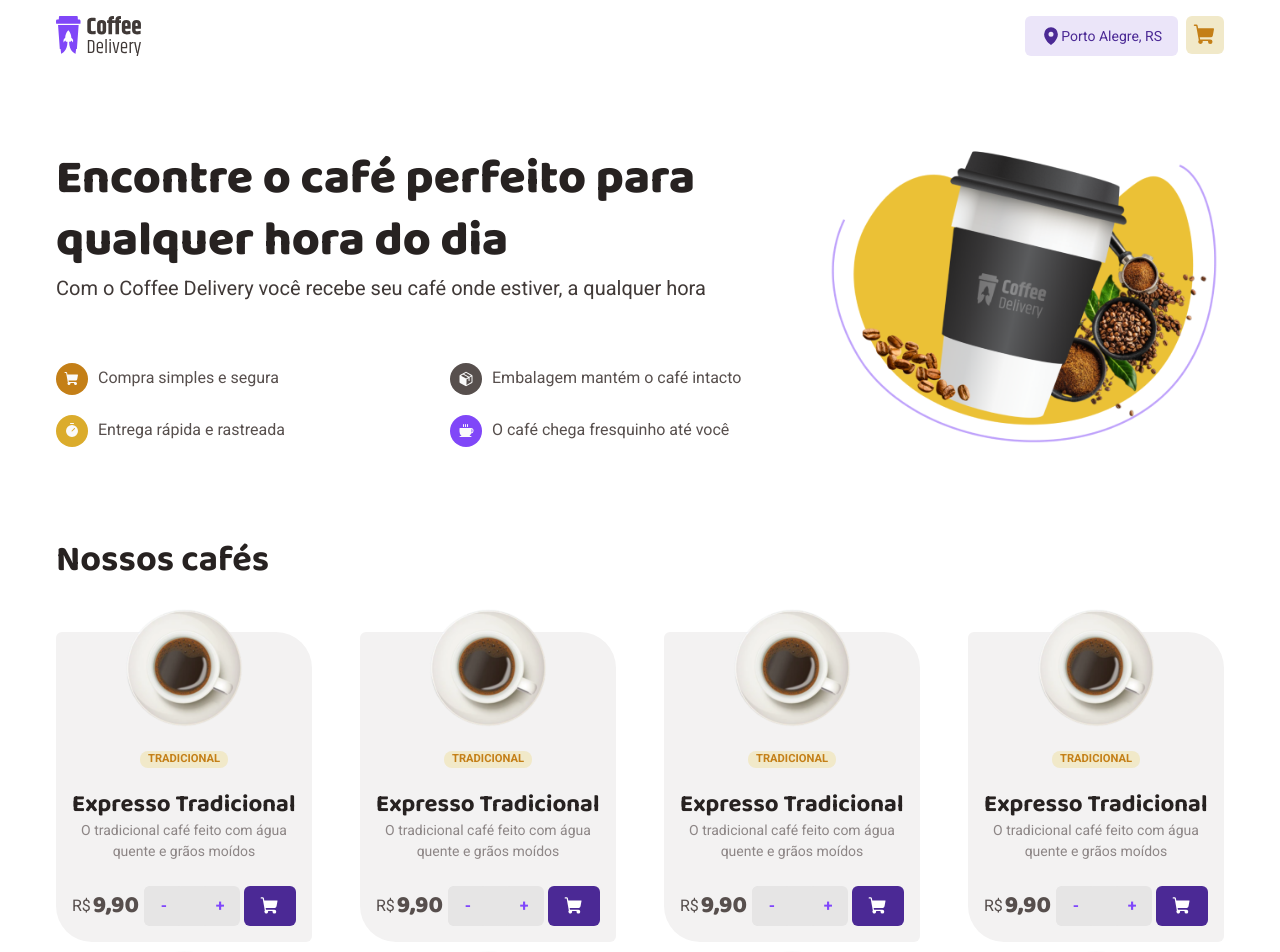
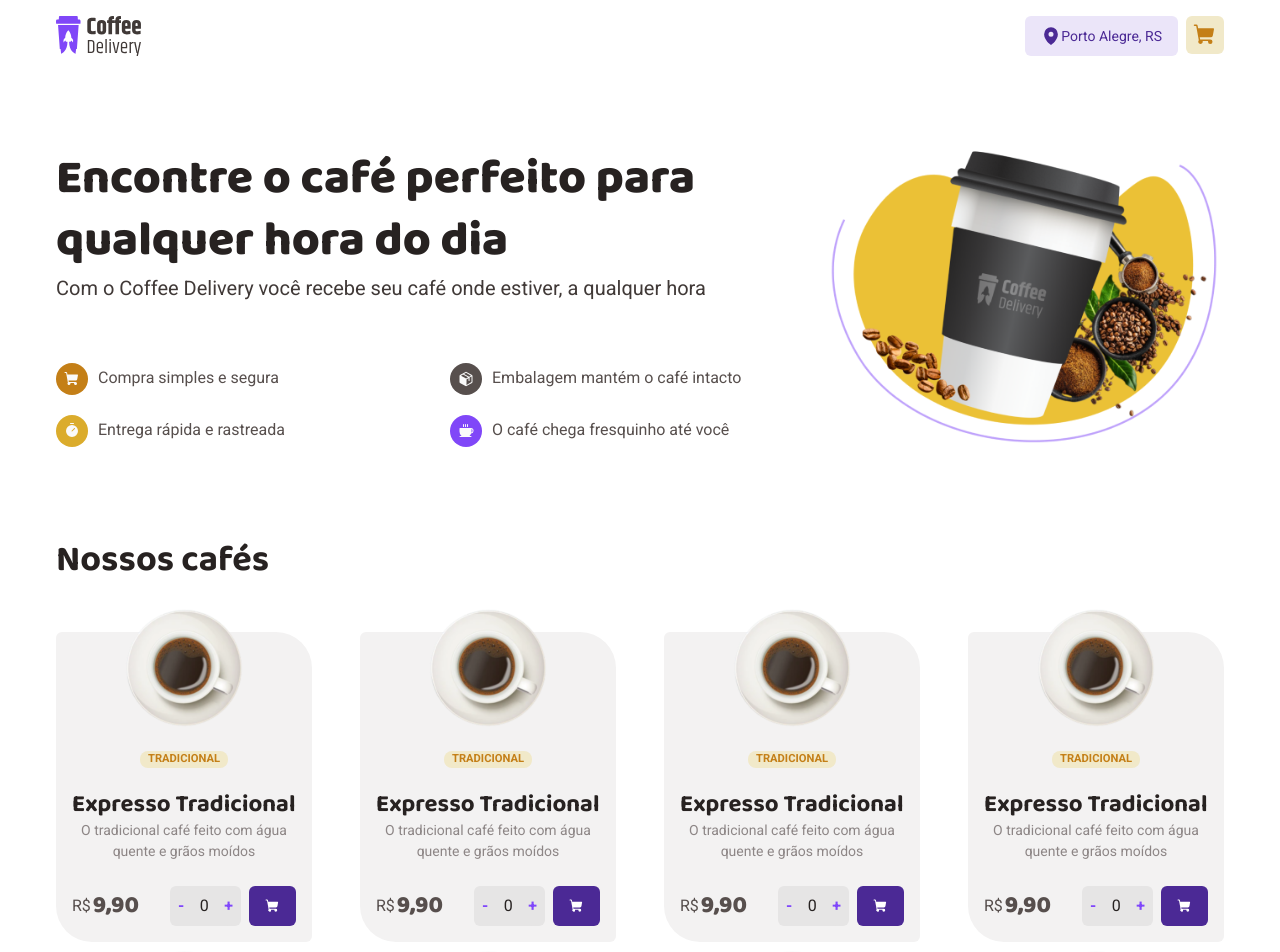
Before and after one commit to joaovictor3g/coffee-delivery, a Next.js app: page / in a window 1280 px wide. Shown: the top 952 px of the page. Built offline with nearby package versions, Linux system fonts and the light colour scheme.

Commit message:
fix: correct coffee box

```diff
--- a/src/components/shared/AmountInput.tsx
+++ b/src/components/shared/AmountInput.tsx
@@ -1,13 +1,34 @@
-import { HStack, Button, Input } from "@chakra-ui/react";
+import { HStack, Button, Input, Text } from "@chakra-ui/react";
 
 export function AmountInput() {
   return (
-    <HStack bg="gray.300" borderRadius="6px" maxW="72px" w="100%">
-      <Button variant="unstyled" bg="inherit" color="purple.200">
+    <HStack
+      bg="gray.300"
+      borderRadius="6px"
+      maxW="72px"
+      w="100%"
+      px={2}
+      justify="space-between"
+    >
+      <Button
+        variant="unstyled"
+        bg="inherit"
+        color="purple.200"
+        p={0}
+        minW="initial"
+      >
         {"-"}
       </Button>
-      <Input variant="unstyled" value="1" color="black" />
-      <Button variant="unstyled" bg="inherit" color="purple.200">
+      <Text color="gray.800" fontSize="1rem">
+        0
+      </Text>
+      <Button
+        variant="unstyled"
+        bg="inherit"
+        color="purple.200"
+        minW="initial"
+        p={0}
+      >
         {"+"}
       </Button>
     </HStack>
--- a/src/components/shared/CoffeeBox.tsx
+++ b/src/components/shared/CoffeeBox.tsx
@@ -51,7 +51,13 @@ export function CoffeeBox() {
       </Box>
 
       <Flex justify="space-between" w="100%">
-        <Box display="flex" color="gray.600" alignItems="center" gap="2px">
+        <Box
+          display="flex"
+          color="gray.600"
+          alignItems="center"
+          gap="2px"
+          mr="2px"
+        >
           <Text>R$</Text>
           <Text
             fontWeight="800"
@@ -62,11 +68,11 @@ export function CoffeeBox() {
           </Text>
         </Box>
 
-        <ButtonGroup gap={5}>
+        <ButtonGroup>
           <AmountInput />
 
           <Button bg="purple.300">
-            <ShoppingCart weight="fill" color="white" size={20} />
+            <ShoppingCart weight="fill" color="white" size={30} />
           </Button>
         </ButtonGroup>
       </Flex>
--- a/src/components/shared/CoffeeMinimalBox.tsx
+++ b/src/components/shared/CoffeeMinimalBox.tsx
@@ -25,7 +25,7 @@ export function CoffeeMinimalBox() {
               R$ 9,90
             </Text>
           </Flex>
-          <Flex align="center" gap="30px">
+          <Flex align="center" gap="10px">
             <AmountInput />
             <Button bg="gray.300">
               <Icon as={Trash} color="purple.200" w="16px" h="16px" />
```
